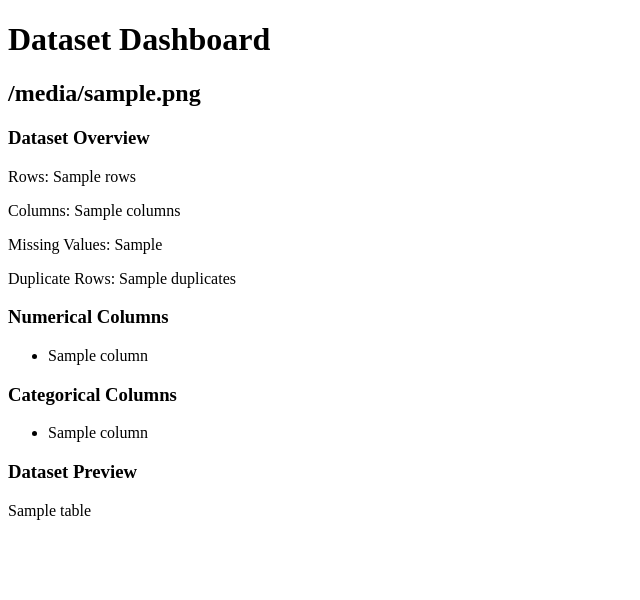
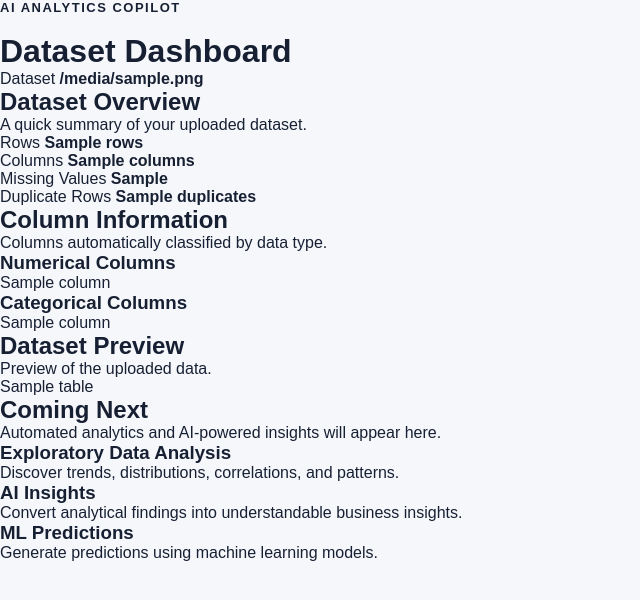
Before and after one commit to aroratanish/AI-Analytics-Copilot, a Flask app: template templates/dashboard.html in a window 1280 px wide. Shown: the top 600 px of the page, without its empty margins (0-640 px from the left). Run offline with Flask 3, Linux system fonts and the light colour scheme; the template is opened without the code that fills it: most values are stand-ins (such as "Sample title", 1, 10 or a date in 2020).

Commit message:
Revamp dashboard layout and branding
Updated the dashboard HTML template to enhance layout and include AI Analytics Copilot branding.

```diff
--- a/templates/dashboard.html
+++ b/templates/dashboard.html
@@ -1,47 +1,322 @@
 <!DOCTYPE html>
-<html>
+<html lang="en">
 
 <head>
-    <title>Dataset Dashboard</title>
+
+    <meta charset="UTF-8">
+
+    <meta name="viewport"
+          content="width=device-width, initial-scale=1.0">
+
+    <title>Dataset Dashboard - AI Analytics Copilot</title>
+
+    <!-- Dashboard CSS -->
+    <link rel="stylesheet"
+          href="{{ url_for('static', filename='css/style.css') }}">
+
 </head>
+
 
 <body>
 
-    <h1>Dataset Dashboard</h1>
+    <main class="dashboard-page">
 
-    <h2>{{ filename }}</h2>
 
-    <h3>Dataset Overview</h3>
+        <!-- =========================
+             DASHBOARD HEADER
+             ========================= -->
 
-    <p>Rows: {{ profile.rows }}</p>
+        <header class="dashboard-header">
 
-    <p>Columns: {{ profile.columns }}</p>
+            <div>
 
-    <p>Missing Values: {{ profile.missing_values }}</p>
+                <p class="eyebrow">
+                    AI ANALYTICS COPILOT
+                </p>
 
-    <p>Duplicate Rows: {{ profile.duplicates }}</p>
+                <h1>
+                    Dataset Dashboard
+                </h1>
 
-    <h3>Numerical Columns</h3>
-    <ul>
+            </div>
+
+
+            <div class="dataset-name">
+
+                <span>
+                    Dataset
+                </span>
+
+                <strong>
+                    {{ filename }}
+                </strong>
+
+            </div>
+
+        </header>
+
+
+        <!-- =========================
+             DATASET OVERVIEW
+             ========================= -->
+
+        <section class="dashboard-section">
+
+            <div class="section-heading">
+
+                <h2>
+                    Dataset Overview
+                </h2>
+
+                <p>
+                    A quick summary of your uploaded dataset.
+                </p>
+
+            </div>
+
+
+            <div class="kpi-grid">
+
+
+                <!-- Rows -->
+
+                <div class="kpi-card">
+
+                    <span class="kpi-label">
+                        Rows
+                    </span>
+
+                    <strong class="kpi-value">
+                        {{ profile.rows }}
+                    </strong>
+
+                </div>
+
+
+                <!-- Columns -->
+
+                <div class="kpi-card">
+
+                    <span class="kpi-label">
+                        Columns
+                    </span>
+
+                    <strong class="kpi-value">
+                        {{ profile.columns }}
+                    </strong>
+
+                </div>
+
+
+                <!-- Missing Values -->
+
+                <div class="kpi-card">
+
+                    <span class="kpi-label">
+                        Missing Values
+                    </span>
+
+                    <strong class="kpi-value">
+                        {{ profile.missing_values }}
+                    </strong>
+
+                </div>
+
+
+                <!-- Duplicate Rows -->
+
+                <div class="kpi-card">
+
+                    <span class="kpi-label">
+                        Duplicate Rows
+                    </span>
+
+                    <strong class="kpi-value">
+                        {{ profile.duplicates }}
+                    </strong>
+
+                </div>
+
+            </div>
+
+        </section>
+
+
+        <!-- =========================
+             COLUMN INFORMATION
+             ========================= -->
+
+        <section class="dashboard-section">
+
+            <div class="section-heading">
+
+                <h2>
+                    Column Information
+                </h2>
+
+                <p>
+                    Columns automatically classified by data type.
+                </p>
+
+            </div>
+
+
+            <div class="column-grid">
+
+
+                <!-- Numerical Columns -->
+
+                <div class="column-card">
+
+                    <h3>
+                        Numerical Columns
+                    </h3>
+
+                    <ul class="column-list">
+
                         {% for column in profile.numerical_columns %}
-            <li>{{ column }}</li>
+
+                            <li>
+                                {{ column }}
+                            </li>
+
                         {% endfor %}
+
                     </ul>
 
+                </div>
 
-    <h3>Categorical Columns</h3>
 
-    <ul>
+                <!-- Categorical Columns -->
+
+                <div class="column-card">
+
+                    <h3>
+                        Categorical Columns
+                    </h3>
+
+                    <ul class="column-list">
+
                         {% for column in profile.categorical_columns %}
-            <li>{{ column }}</li>
+
+                            <li>
+                                {{ column }}
+                            </li>
+
                         {% endfor %}
+
                     </ul>
 
-    <h3>Dataset Preview</h3>
+                </div>
+
+            </div>
+
+        </section>
+
+
+        <!-- =========================
+             DATASET PREVIEW
+             ========================= -->
+
+        <section class="dashboard-section">
+
+            <div class="section-heading">
+
+                <h2>
+                    Dataset Preview
+                </h2>
+
+                <p>
+                    Preview of the uploaded data.
+                </p>
+
+            </div>
+
+
+            <div class="table-container">
 
                 {% for table in tables %}
+
                     {{ table | safe }}
+
                 {% endfor %}
+
+            </div>
+
+        </section>
+
+
+        <!-- =========================
+             FUTURE ANALYTICS
+             ========================= -->
+
+        <section class="dashboard-section">
+
+            <div class="section-heading">
+
+                <h2>
+                    Coming Next
+                </h2>
+
+                <p>
+                    Automated analytics and AI-powered insights
+                    will appear here.
+                </p>
+
+            </div>
+
+
+            <div class="future-grid">
+
+
+                <div class="future-card">
+
+                    <h3>
+                        Exploratory Data Analysis
+                    </h3>
+
+                    <p>
+                        Discover trends, distributions,
+                        correlations, and patterns.
+                    </p>
+
+                </div>
+
+
+                <div class="future-card">
+
+                    <h3>
+                        AI Insights
+                    </h3>
+
+                    <p>
+                        Convert analytical findings into
+                        understandable business insights.
+                    </p>
+
+                </div>
+
+
+                <div class="future-card">
+
+                    <h3>
+                        ML Predictions
+                    </h3>
+
+                    <p>
+                        Generate predictions using
+                        machine learning models.
+                    </p>
+
+                </div>
+
+            </div>
+
+        </section>
+
+
+    </main>
+
 
 </body>
 
```
Lines whose indentation alone changed are shown as unchanged.
